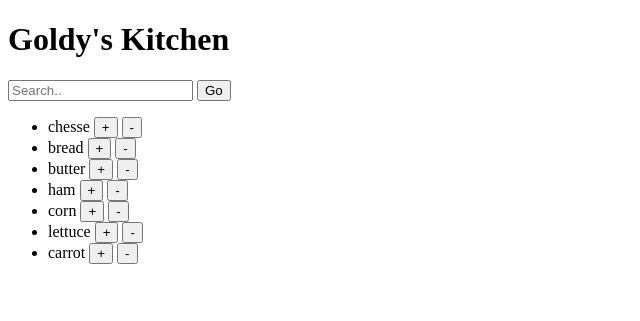
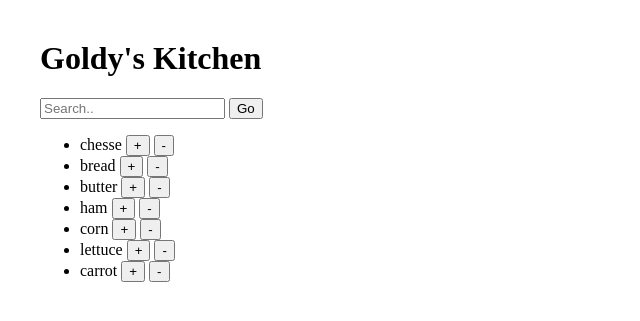
Before and after one commit to leonitousconforti/goldys-kitchen, a Django app: page /kitchen/ in a window 1280 px wide. Shown: the top 321 px of the page, without its empty margins (0-640 px from the left). Run offline with Django 4.2, Linux system fonts and the light colour scheme; data comes from the database, SQL or seed files in the repository.

Commit message:
First step of many to make this site usable; changed body margins.

```diff
--- a/backend/kitchen/templates/kitchen/index.html
+++ b/backend/kitchen/templates/kitchen/index.html
@@ -1,6 +1,6 @@
 <!DOCTYPE html>
 <html>
-  <body>
+  <body style="margin-left: 40px;margin-top: 40px;">
 
     <h1>Goldy's Kitchen</h1>
     <input id="name" type="text" placeholder="Search..">
```
